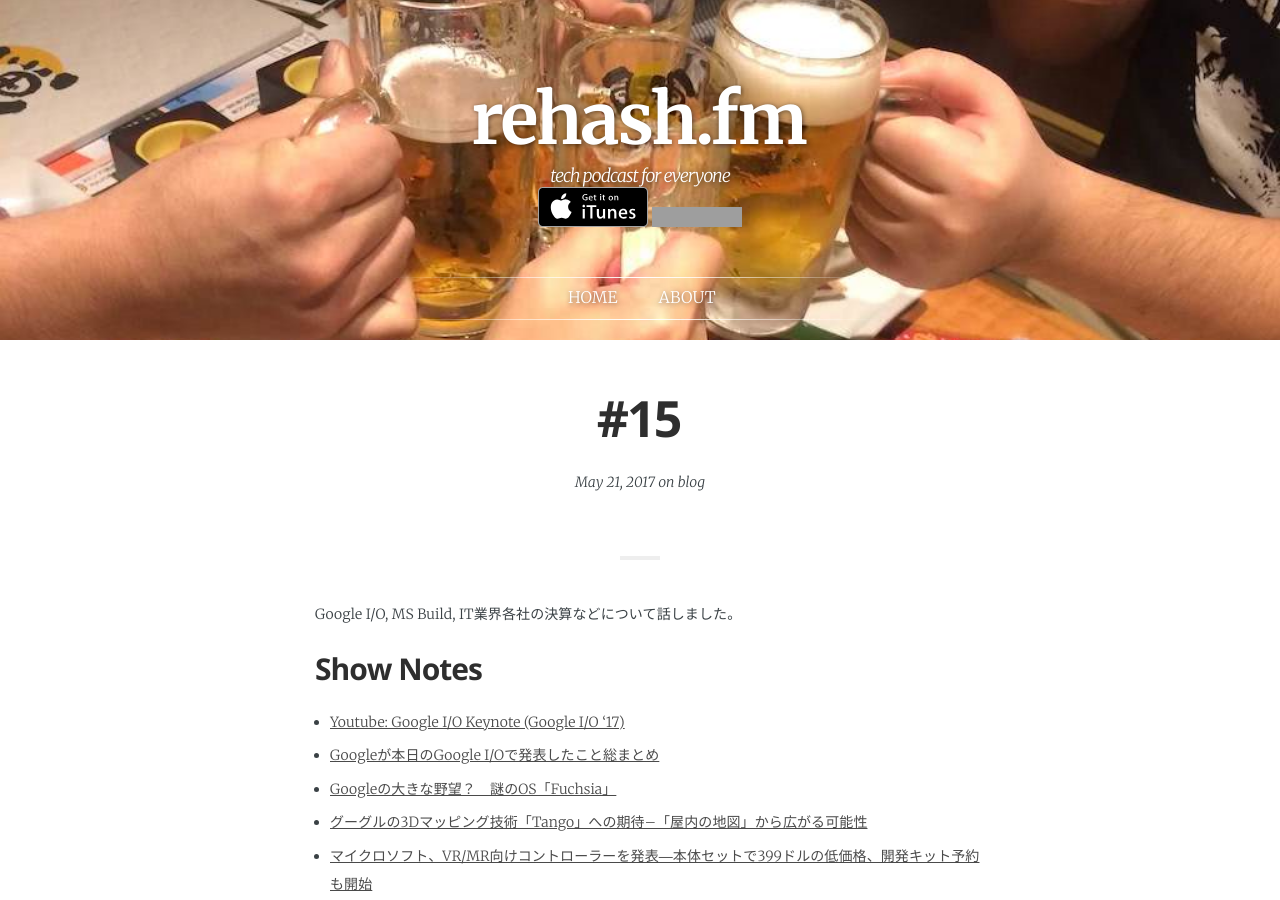
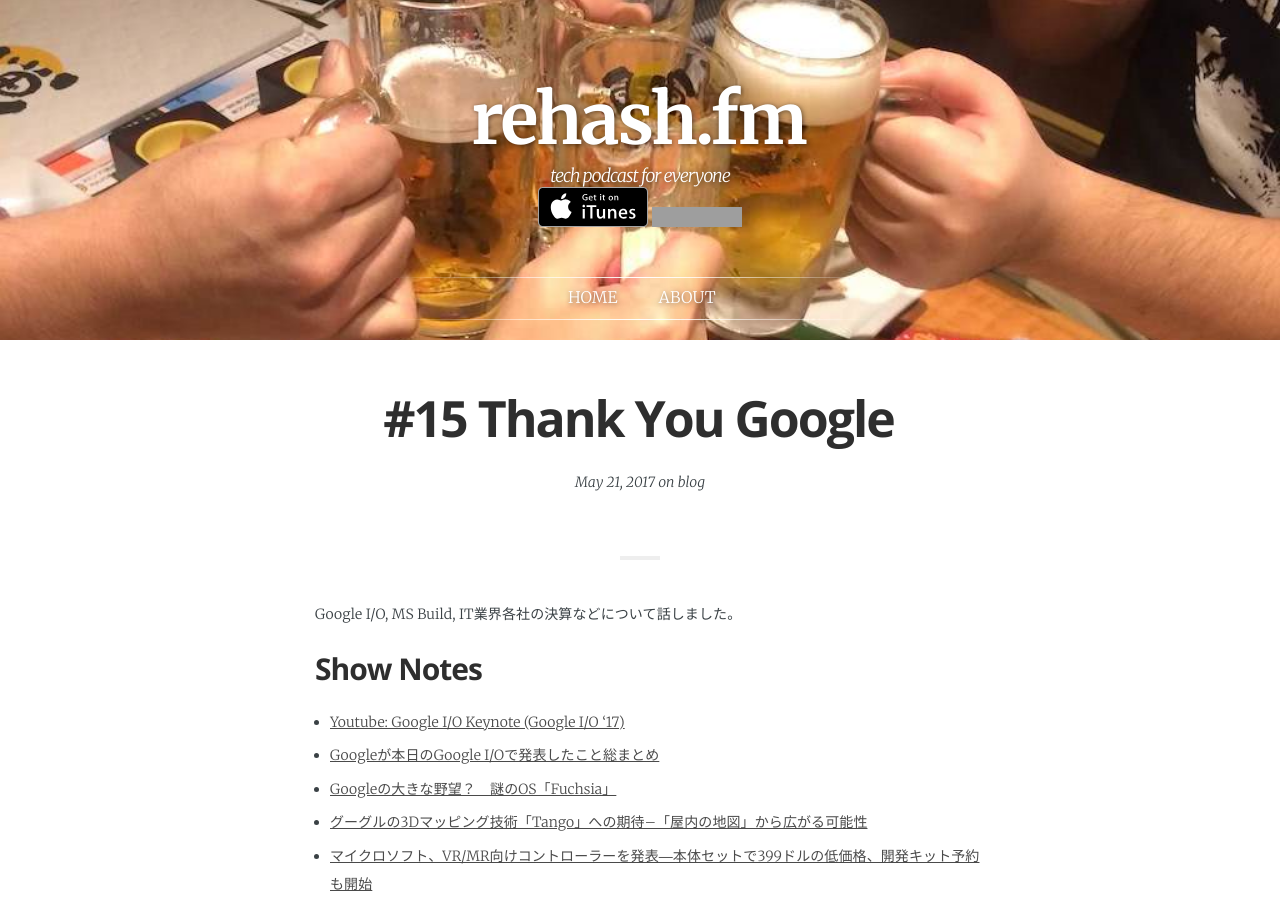
Before and after one commit to rehashfm/rehash.fm, a Jekyll site: the page built from _posts/2017-05-21-15.md, in a window 1280 px wide and 900 px high. Built offline with Jekyll 4.4.1, drawn with Linux system fonts in a browser that asks for light colours; some web fonts are replaced; grey boxes are pictures that could not be loaded.

Commit message:
add title

```diff
--- a/_posts/2017-05-21-15.md
+++ b/_posts/2017-05-21-15.md
@@ -1,6 +1,6 @@
 ---
 layout:            post
-title:             "#15"
+title:             "#15 Thank You Google"
 date:              2017-05-21 10:00:00 +0900
 tags:              blog
 category:          Blog
```
